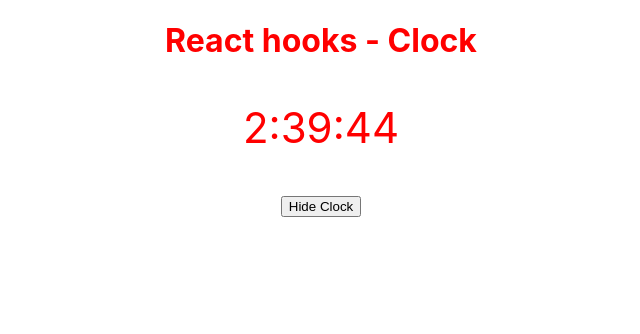
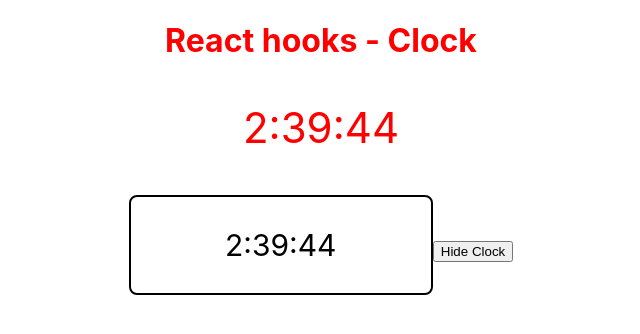
Before and after one commit to kienhi123/tts_react-hooks, a React (Create React App) app: page / in a window 1280 px wide. Shown: the top 334 px of the page, without its empty margins (319-959 px from the left). Built offline with nearby package versions, Linux system fonts and the light colour scheme; no server answers.

Commit message:
custom hooks useClock

```diff
--- a/src/App.js
+++ b/src/App.js
@@ -7,6 +7,7 @@
 import TodoForm from './components/Todoform';
 import Todolist from './components/Todolist';
 import Clock from './components/Clock';
+import BetterClock from './components/BetterClock';
 
 function App() {
   const [todoList, setTodoList] = useState([
@@ -87,6 +88,7 @@
         React hooks - Clock
       </h1>
       {showClock && <Clock />}
+      <BetterClock />
       <button onClick={() => setShowClock(false)}>Hide Clock</button>
       {/*
       <PostFilterForm onSubmit={handleFilterChange} /> */}
--- /dev/null
+++ b/src/components/BetterClock/betterClock.scss
@@ -0,0 +1,11 @@
+.better-clock{
+    display: inline-block;
+    font-size: 30px;
+    width: 300px;
+    border: 2px solid black;
+    border-radius: 8px;
+    text-align: center;
+&_time {
+    color: black;
+}
+}
--- /dev/null
+++ b/src/components/BetterClock/index.jsx
@@ -0,0 +1,14 @@
+import useClock from '../../hooks/useClock';
+import './betterClock.scss'
+
+function BetterClock() {
+    const { timeString } = useClock()
+
+    return (
+        <div className='better-clock'>
+            <p className='better-clock_time'>{timeString}</p>
+        </div>
+    );
+}
+
+export default BetterClock;
--- a/src/components/Clock/index.jsx
+++ b/src/components/Clock/index.jsx
@@ -1,36 +1,12 @@
-import React, { useEffect, useState } from 'react';
-import PropTypes from 'prop-types';
-
-
-Clock.propTypes = {};
-function formatDate() {
-    const date = new Date();
-    const hours = date.getHours();
-    const minutes = date.getMinutes();
-    const seconds = date.getSeconds();
-
-    return `${hours}:${minutes}:${seconds}`;
-}
+import useClock from '../../hooks/useClock';
 
 function Clock() {
-    const [timeString, settTmeString] = useState('')
+    const { timeString } = useClock()
 
-    useEffect(() => {
-        const clockinterval = setInterval(() => {
-            const now = new Date()
-            const newTimeString = formatDate(now)
-            settTmeString(newTimeString)
-        }, 1000);
+    return (
 
-        return () => {
-            console.log('Clock cleanup')
-            clearInterval(clockinterval)
-        }
-    }, [])
-    return (
-        <div>
-            <p style={{ fontSize: '42px' }}>{timeString}</p>
-        </div>
+        <p style={{ fontSize: '42px' }}>{timeString}</p>
+
     );
 }
 
--- /dev/null
+++ b/src/hooks/useClock.js
@@ -0,0 +1,30 @@
+import React, { useEffect, useState } from 'react';
+
+function formatDate() {
+    const date = new Date();
+    const hours = date.getHours();
+    const minutes = date.getMinutes();
+    const seconds = date.getSeconds();
+
+    return `${hours}:${minutes}:${seconds}`;
+}
+
+function useClock() {
+    const [timeString, settTmeString] = useState('')
+
+    useEffect(() => {
+        const clockinterval = setInterval(() => {
+            const now = new Date()
+            const newTimeString = formatDate(now)
+            settTmeString(newTimeString)
+        }, 1000);
+
+        return () => {
+            console.log('Clock cleanup')
+            clearInterval(clockinterval)
+        }
+    }, [])
+    return { timeString }
+}
+
+export default useClock;
```
